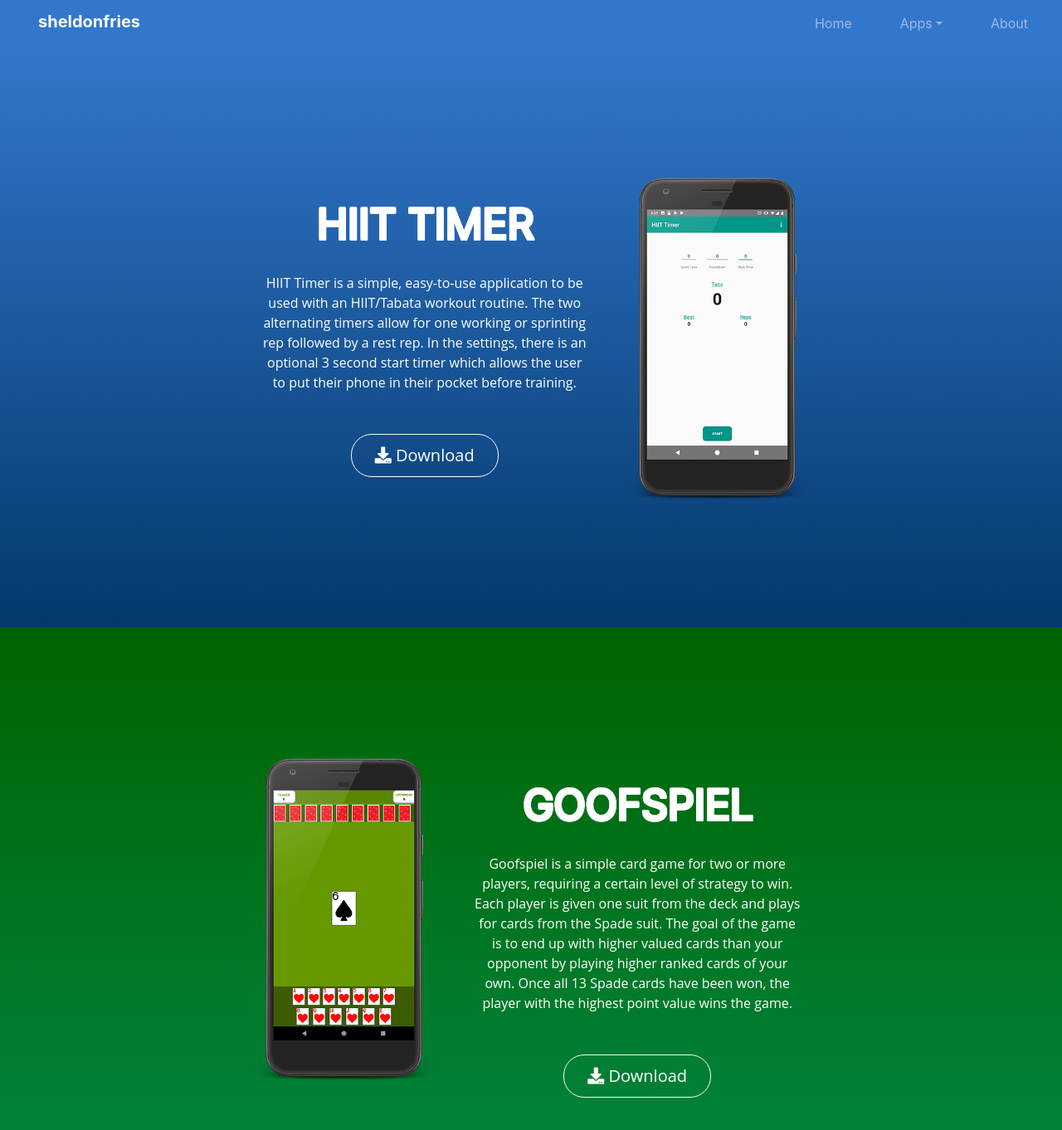
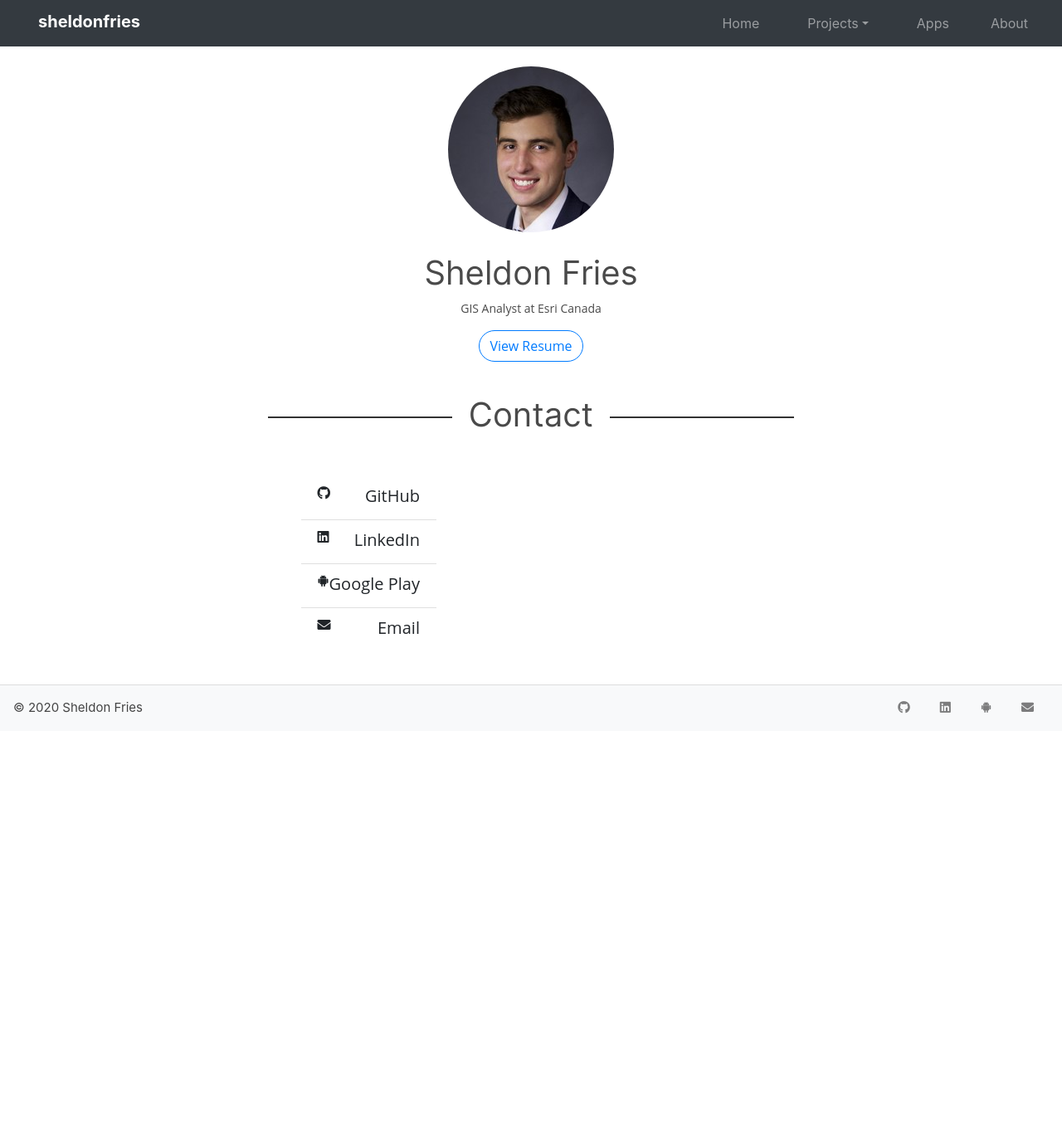
Before and after one commit to sheldonfries/sheldonfries.github.io, a Jekyll site: the page built from index.html, in a window 1280 px wide and 1400 px high. Shown: the top 1362 px of the window at 83% size. Built offline with Jekyll 4.4.1, drawn with Linux system fonts in a browser that asks for light colours; nearby versions of some CDN libraries.

Commit message:
Created new basic index and moved old index to apps page

```diff
--- a/_includes/dark-header.html
+++ b/_includes/dark-header.html
@@ -7,7 +7,7 @@
         <ul class="ml-auto navbar-nav">
             <a class="nav-item nav-link" href="/">Home</a>
             <li class="dropdown nav-item">
-                <a href="#" class="nav-link dropdown-toggle" data-toggle="dropdown" role="button" aria-haspopup="true" aria-expanded="false">Apps<span class="caret"></span></a>
+                <a href="#" class="nav-link dropdown-toggle" data-toggle="dropdown" role="button" aria-haspopup="true" aria-expanded="false">Projects<span class="caret"></span></a>
                 <div class="dropdown-menu">
                     <span class="dropdown-header">Android Apps</span>
                     <a class="dropdown-item" href="https://play.google.com/store/apps/details?id=cc.cu.hockeycalculator.goofspiel&hl=en">Goofspiel</a>
@@ -21,6 +21,7 @@
                     <a class="dropdown-item" href="https://github.com/sheldonfries/TOSDataPuller">TOSDataPuller</a>
                 </div>
             </li>
+            <a class="nav-item nav-link" href="/apps">Apps</a>
             <a class="nav-item nav-link" href="/about">About</a>
             <!-- <a class="nav-item nav-link" href="/blog">Blog</a> -->
         </ul>
--- a/_includes/header.html
+++ b/_includes/header.html
@@ -7,7 +7,7 @@
         <ul class="ml-auto navbar-nav">
             <a class="nav-item nav-link" href="/">Home</a>
             <li class="dropdown nav-item">
-                <a href="#" class="nav-link dropdown-toggle" data-toggle="dropdown" role="button" aria-haspopup="true" aria-expanded="false">Apps<span class="caret"></span></a>
+                <a href="#" class="nav-link dropdown-toggle" data-toggle="dropdown" role="button" aria-haspopup="true" aria-expanded="false">Projects<span class="caret"></span></a>
                 <div class="dropdown-menu">
                     <span class="dropdown-header">Android Apps</span>
                     <a class="dropdown-item" href="https://play.google.com/store/apps/details?id=cc.cu.hockeycalculator.goofspiel&hl=en">Goofspiel</a>
@@ -21,6 +21,7 @@
                     <a class="dropdown-item" href="https://github.com/sheldonfries/TOSDataPuller">TOSDataPuller</a>
                 </div>
             </li>
+            <a class="nav-item nav-link" href="/apps">Apps</a>
             <a class="nav-item nav-link" href="/about">About</a>
             <!-- <a class="nav-item nav-link" href="/blog">Blog</a> -->
         </ul>
--- a/_includes/main.html
+++ b/_includes/main.html
@@ -1,35 +1,40 @@
 <div id="middle">
-    <div class="row timer">
-        <div class="col-md-7">
-            <div class="desctimer">
-                <div class="pic mobile">
-                    <img src="images/phone4.png">
-                </div>
-                <h1>HIIT TIMER</h1>
-                <p>HIIT Timer is a simple, easy-to-use application to be used with an HIIT/Tabata workout routine. The two alternating timers allow for one working or sprinting rep followed by a rest rep. In the settings, there is an optional 3 second start timer which allows the user to put their phone in their pocket before training.</p>
-                <a class="download btn btn-light btn-lg" href="https://play.google.com/store/apps/details?id=cc.cu.hockeycalculator.hiittimer" target="_blank"><i class="fa fa-download" aria-hidden="true"></i> Download</a>
+    <div id="content">
+        <div id="aboutme">
+            <div class="col about-holder">
+                <img class="about-pic" src="/images/sheldon.jpg" alt="Sheldon Fries">
+                <h1>Sheldon Fries</h1>
+                <p class="about-text">GIS Analyst at Esri Canada
+                </p>
+                <a class="btn btn-outline-primary" href="/assets/Resume.pdf" target="_blank" role="button">View Resume</a>
             </div>
         </div>
-        <div class="col-md-5">
-            <div class="timer-pic lg-device">
-                <img src="images/phone4.png">
-            </div>
-        </div>
-    </div>
-    <div class="row goofspiel">
-        <div class="col-md-5">
-            <div class="goof-pic lg-device">
-                <img src="images/phone3.png">
-            </div>
-        </div>
-        <div class="col-md-7">
-            <div class="descgoof">
-                <div class="pic mobile">
-                    <img src="images/phone3.png">
+        <div class="margin-top-large"></div>
+        <div id="technologies">
+            <h1 class="about-header">Contact</h1>
+            <div class="row technologies">
+                <div class="list-group list-group-flush">
+                    <a class="list-group-item flex-column align-items-start">
+                        <div class="d-flex w-100 justify-content-between">
+                            <i class="fab fa-github"></i><h5 class="mb-1">GitHub</h5>
+                        </div>
+                    </a>
+                    <a class="list-group-item flex-column align-items-start">
+                        <div class="d-flex w-100 justify-content-between">
+                            <i class="fab fa-linkedin"></i><h5 class="mb-1">LinkedIn</h5>
+                        </div>
+                    </a>
+                    <a class="list-group-item flex-column align-items-start">
+                        <div class="d-flex w-100 justify-content-between">
+                            <i class="fab fa-android"></i><h5 class="mb-1">Google Play</h5>
+                        </div>
+                    </a>
+                    <a class="list-group-item flex-column align-items-start">
+                        <div class="d-flex w-100 justify-content-between">
+                            <i class="fas fa-envelope"></i><h5 class="mb-1">Email</h5>
+                        </div>
+                    </a>
                 </div>
-                <h1>GOOFSPIEL</h1>
-                <p>Goofspiel is a simple card game for two or more players, requiring a certain level of strategy to win. Each player is given one suit from the deck and plays for cards from the Spade suit. The goal of the game is to end up with higher valued cards than your opponent by playing higher ranked cards of your own. Once all 13 Spade cards have been won, the player with the highest point value wins the game.</p>
-                <a class="download btn btn-light btn-lg" href="https://play.google.com/store/apps/details?id=cc.cu.hockeycalculator.goofspiel&hl=en" target="_blank"><i class="fa fa-download" aria-hidden="true"></i> Download</a>
             </div>
         </div>
     </div>
--- a/index.html
+++ b/index.html
@@ -1,8 +1,8 @@
 ---
-layout: default
+layout: about
 title: "Sheldon Fries"
 header_title: Sheldon Fries
-include_header: header.html
+include_header: dark-header.html
 ---
 
 {% include main.html %}
```
Also changed, not shown: _includes/apps.html (added, +36 -0 lines), apps/index.html (added, +8 -0 lines), _includes/about-me.html (indentation only).
